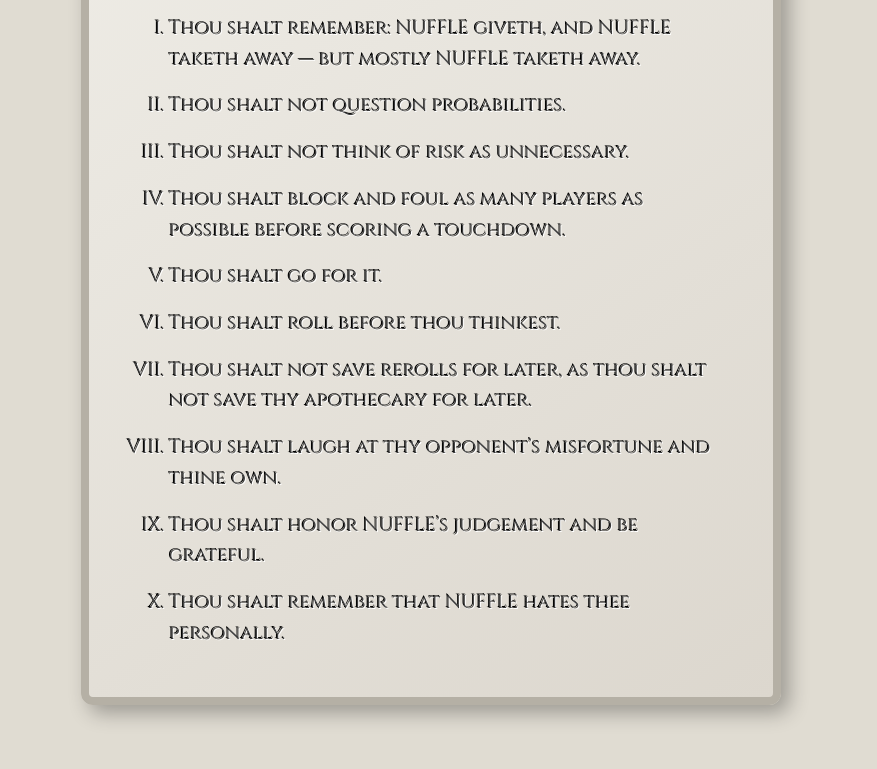
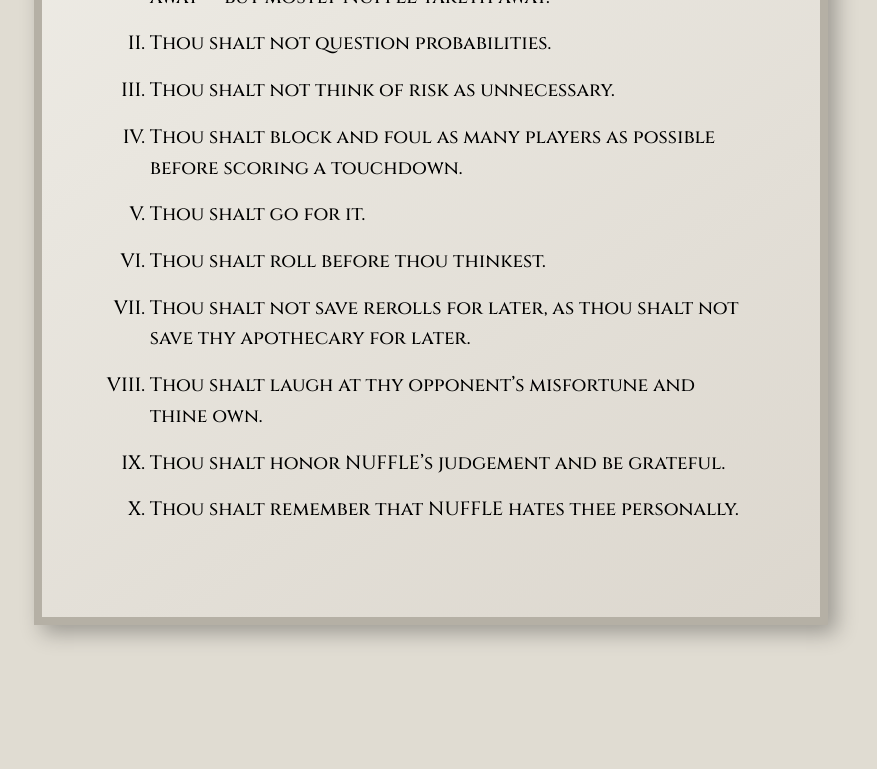
Before and after one commit to DeviousTanuki/BBData, an Eleventy site: page src/11ty/the_ten_commandments_of_nuffle/index.njk in a window 1280 px wide. Shown: the part 307-1076 px from the top of the page, without its empty margins (209-1086 px from the left). After the commit the page ends 969 px from the top, so only its background shows below. Built offline with nearby package versions, Linux system fonts and the light colour scheme; Eleventy itself is replaced by a stand-in of ours; files that its build step writes are made by us from their sources; no server answers; what json5 would draw is missing.

Commit message:
Commandments

```diff
--- a/src/11ty/css/commandments.css
+++ b/src/11ty/css/commandments.css
@@ -1,57 +1,50 @@
 /* Body and page background */
-body {
-    background-color: #e0dcd2; /* light stone color */
-    color: #3a3a3a; /* dark text for contrast */
-    font-family: 'Cinzel', 'Times New Roman', serif; /* Roman-inspired font */
-    margin: 0;
-    padding: 2rem;
+.commandments {
+  @media screen {
+    background-color: #e0dcd2;
   }
 
+  color: #000;
+  font-family: 'Cinzel', 'Times New Roman', serif;
+  margin: 0;
+  padding: 0;
+
   /* Main container */
-main.commandments {
-    max-width: 700px;
-    margin: 2rem auto;
-    padding: 2rem 3rem;
-    background: linear-gradient(145deg, #f0eee8, #dcd7ce); /* subtle stone texture */
+  & main {
+    @media screen {
+      box-shadow: 8px 8px 20px rgba(0, 0, 0, 0.3);
+      background: linear-gradient(145deg, #f0eee8, #dcd7ce);
       border: 8px solid #b5b0a5;
-    border-radius: 12px;
-    box-shadow: 8px 8px 20px rgba(0,0,0,0.3);
+      margin: 10mm auto;
+    }
+
+    @media print {
+      margin: 0 auto;
+    }
+
+    max-width: 210mm;
+    padding: 20mm 20mm;
     text-align: left;
     line-height: 1.6;
-}
 
-/* Title */
-main.commandments h1 {
+    & h1 {
       text-align: center;
-    font-size: 2.5rem;
+      font-size: 2.2rem;
       letter-spacing: 0.1em;
       text-transform: uppercase;
       margin-bottom: 1.5rem;
+      font-weight: 600;
     }
 
-/* Ordered list with Roman numerals */
-main.commandments ol {
+    & ol {
       list-style-type: upper-roman;
       padding-left: 2rem;
-}
+      font-weight: 500;
 
-/* List items with subtle stone carving effect */
-main.commandments li {
+      & li {
         margin-bottom: 1rem;
         font-size: 1.2rem;
-    text-shadow: 1px 1px 0 #fff, -1px -1px 0 #000;
       }
-
-/* Optional: add subtle cracks / texture (pseudo-element) */
-main.commandments::before {
-    content: '';
-    position: absolute;
-    top: 0;
-    left: 50%;
-    transform: translateX(-50%);
-    width: 90%;
-    height: 100%;
-    background: url('images/stone-texture.png') repeat;
-    opacity: 0.1;
-    pointer-events: none;
     }
+  }
+}
--- /dev/null
+++ b/src/11ty/css/fonts/cinzel/cinzel.css
@@ -0,0 +1,53 @@
+/* cinzel-regular - latin_latin-ext */
+@font-face {
+  font-display: swap; /* Check https://developer.mozilla.org/en-US/docs/Web/CSS/@font-face/font-display for other options. */
+  font-family: 'Cinzel';
+  font-style: normal;
+  font-weight: 400;
+  src: url('cinzel-v26-latin_latin-ext-regular.woff2') format('woff2'); /* Chrome 36+, Opera 23+, Firefox 39+, Safari 12+, iOS 10+ */
+}
+
+/* cinzel-500 - latin_latin-ext */
+@font-face {
+  font-display: swap; /* Check https://developer.mozilla.org/en-US/docs/Web/CSS/@font-face/font-display for other options. */
+  font-family: 'Cinzel';
+  font-style: normal;
+  font-weight: 500;
+  src: url('cinzel-v26-latin_latin-ext-500.woff2') format('woff2'); /* Chrome 36+, Opera 23+, Firefox 39+, Safari 12+, iOS 10+ */
+}
+
+/* cinzel-600 - latin_latin-ext */
+@font-face {
+  font-display: swap; /* Check https://developer.mozilla.org/en-US/docs/Web/CSS/@font-face/font-display for other options. */
+  font-family: 'Cinzel';
+  font-style: normal;
+  font-weight: 600;
+  src: url('cinzel-v26-latin_latin-ext-600.woff2') format('woff2'); /* Chrome 36+, Opera 23+, Firefox 39+, Safari 12+, iOS 10+ */
+}
+
+/* cinzel-700 - latin_latin-ext */
+@font-face {
+  font-display: swap; /* Check https://developer.mozilla.org/en-US/docs/Web/CSS/@font-face/font-display for other options. */
+  font-family: 'Cinzel';
+  font-style: normal;
+  font-weight: 700;
+  src: url('cinzel-v26-latin_latin-ext-700.woff2') format('woff2'); /* Chrome 36+, Opera 23+, Firefox 39+, Safari 12+, iOS 10+ */
+}
+
+/* cinzel-800 - latin_latin-ext */
+@font-face {
+  font-display: swap; /* Check https://developer.mozilla.org/en-US/docs/Web/CSS/@font-face/font-display for other options. */
+  font-family: 'Cinzel';
+  font-style: normal;
+  font-weight: 800;
+  src: url('cinzel-v26-latin_latin-ext-800.woff2') format('woff2'); /* Chrome 36+, Opera 23+, Firefox 39+, Safari 12+, iOS 10+ */
+}
+
+/* cinzel-900 - latin_latin-ext */
+@font-face {
+  font-display: swap; /* Check https://developer.mozilla.org/en-US/docs/Web/CSS/@font-face/font-display for other options. */
+  font-family: 'Cinzel';
+  font-style: normal;
+  font-weight: 900;
+  src: url('cinzel-v26-latin_latin-ext-900.woff2') format('woff2'); /* Chrome 36+, Opera 23+, Firefox 39+, Safari 12+, iOS 10+ */
+}
--- a/src/11ty/css/style.css
+++ b/src/11ty/css/style.css
@@ -6,6 +6,7 @@
 @import url("fonts/roboto/roboto-condensed.css") layer(base);
 @import url("fonts/atkinson_hyperlegible_next/atkinson_hyperlegible_next.css") layer(base);
 @import url("fonts/black_ops_one/black_ops_one.css") layer(base);
+@import url("fonts/cinzel/cinzel.css") layer(base);
 @import url("text.css") layer(base);
 @import url("base.css") layer(base);
 
--- a/src/11ty/index.njk
+++ b/src/11ty/index.njk
@@ -10,7 +10,7 @@ layout: base.njk
 <li><a href="paper_miniatures/paper_miniatures.pdf">Paper Miniatures (PDF)</a></li>
 <li><a href="paper_miniatures/paper_miniatures.pdf?no_color">Paper Miniatures (PDF, no Colors)</a></li>
 <li><a href="color_conventions/">Color Conventions</a></li>
-<li><a href="commandments/">The Ten Commandments of NUFFLE</a></li>
+<li><a href="the_ten_commandments_of_nuffle/">The Ten Commandments of NUFFLE</a></li>
 <li><a href="https://github.com/DeviousTanuki/BBData">github.com/DeviousTanuki/BBData</a></li>
 </ul>
 </main>
--- a/src/11ty/the_ten_commandments_of_nuffle/index.njk
+++ b/src/11ty/the_ten_commandments_of_nuffle/index.njk
@@ -6,12 +6,11 @@
     <meta name="viewport" content="width=device-width, initial-scale=1.0, user-scalable=yes">
     <base href="{{ BASE_URL }}">
     <title>The Ten Commandments of NUFFLE</title>
-    <link href="https://fonts.googleapis.com/css2?family=Cinzel:wght@400;700&display=swap" rel="stylesheet">
     <link rel="stylesheet" href="css/style.css">
 </head>
 
-<body>
-<main class="commandments">
+<body class="commandments">
+<main>
 <h1>The Ten Commandments of NUFFLE</h1>
 <ol>
 <li>Thou shalt remember: NUFFLE giveth, and NUFFLE taketh away — but mostly NUFFLE taketh away.</li>
```
Also changed, not shown: README.md, src/11ty/css/fonts/cinzel/cinzel-v26-latin_latin-ext-500.woff2 (added), src/11ty/css/fonts/cinzel/cinzel-v26-latin_latin-ext-600.woff2 (added), src/11ty/css/fonts/cinzel/cinzel-v26-latin_latin-ext-700.woff2 (added), src/11ty/css/fonts/cinzel/cinzel-v26-latin_latin-ext-800.woff2 (added), src/11ty/css/fonts/cinzel/cinzel-v26-latin_latin-ext-900.woff2 (added), src/11ty/css/fonts/cinzel/cinzel-v26-latin_latin-ext-regular.woff2 (added). Lines whose indentation alone changed are shown as unchanged.
